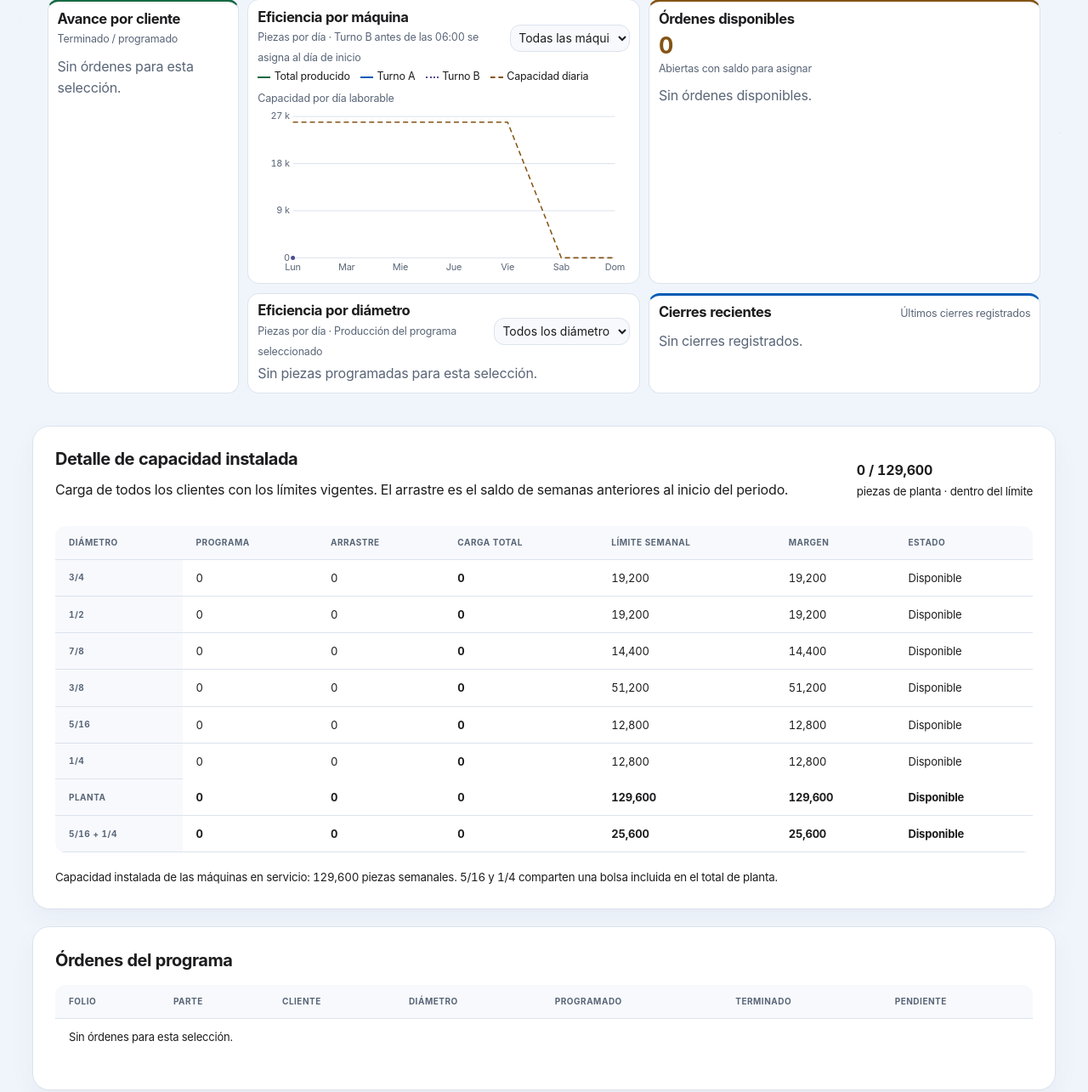
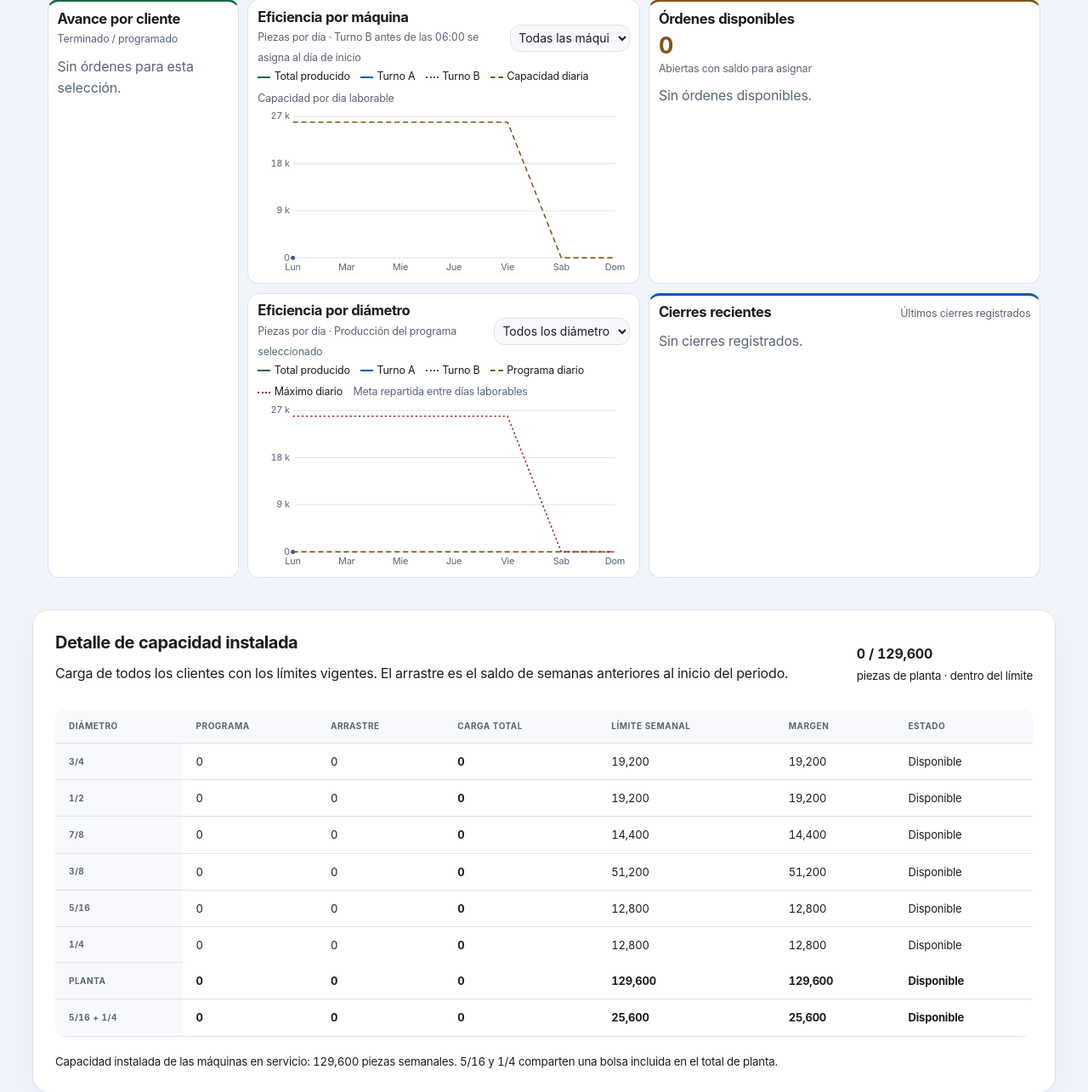
Before and after one commit to Mike50505/Proyecto-Heliang, a Django app: page /planeacion/ in a window 1280 px wide. Shown: the part 571-1856 px from the top of the page at 85% size. Run offline with Django 5.2, Linux system fonts and the light colour scheme; the visitor is signed in with stand-in values (Sample User, id 1); data comes from the database, SQL or seed files in the repository; data that the repository does not hold is empty.

Commit message:
Mostrar máximo diario en eficiencia por diámetro

```diff
--- a/operations/capacity.py
+++ b/operations/capacity.py
@@ -249,9 +249,7 @@ def dashboard(request):
     diameter_series = []
     machine_daily = defaultdict(Counter)
     machine_options = sorted(code for code, limit in machine_limits.items() if limit > 0)
-    available_diameters = (actual_by_diameter.keys() | by_diameter.keys()) if physical else by_diameter.keys()
-    diameter_options = sorted((size for size in available_diameters
-                               if config.diameters.get(size) is not None and config.diameters.get(size) > 0),
+    diameter_options = sorted((size for size, limit in config.diameters.items() if limit and limit > 0),
                               key=diameter_category_sort_key)
     if config.shared_limit is not None and config.shared_limit > 0:
         diameter_options.append(SHARED_LABEL)
@@ -259,6 +257,12 @@ def dashboard(request):
     chart_diameter = request.GET.get("chart_diameter", "")
     if chart_diameter not in diameter_options:
         chart_diameter = ""
+    selected_sizes = SHARED if chart_diameter == SHARED_LABEL else (chart_diameter,) if chart_diameter else ()
+    diameter_limit = plant_limit
+    if chart_diameter == SHARED_LABEL:
+        diameter_limit = config.shared_limit
+    elif chart_diameter:
+        diameter_limit = config.diameters[chart_diameter]
     day = request.GET.get("day", "")
     shift = request.GET.get("shift", "")
     shift_options = []
@@ -285,18 +289,15 @@ def dashboard(request):
         if physical:
             diameter_output = Counter()
             for size, output_by_day in actual_by_diameter.items():
-                if not chart_diameter or (size in SHARED if chart_diameter == SHARED_LABEL else size == chart_diameter):
+                if not selected_sizes or size in selected_sizes:
                     diameter_output.update(output_by_day)
-            diameter_target = (config.shared_limit if chart_diameter == SHARED_LABEL else
-                               config.diameters.get(chart_diameter)) if chart_diameter else plant_limit
-            diameter_series = weekly_series(dates, today, config.days, diameter_output, diameter_target, daily=True)
+            diameter_series = weekly_series(dates, today, config.days, diameter_output, diameter_limit, daily=True)
         else:
-            selected_sizes = SHARED if chart_diameter == SHARED_LABEL else (chart_diameter,) if chart_diameter else ()
             diameter_target = (sum(by_diameter[size].planned for size in selected_sizes) if selected_sizes
-                               else by_diameter[chart_diameter].planned if chart_diameter else total.planned)
-            if diameter_target:
+                               else total.planned)
+            if diameter_target or diameter_limit:
                 matching_orders = [order_id for order_id, size in selected_parts.items()
-                                   if not chart_diameter or (size in SHARED if chart_diameter == SHARED_LABEL else size == chart_diameter)]
+                                   if not selected_sizes or size in selected_sizes]
                 closes_by_shift = ProductionClose.objects.filter(work_item__order_id__in=matching_orders,
                                                                    closed_at__lt=cutoff)
                 closes_by_shift = operational_closes(closes_by_shift).filter(
@@ -351,6 +352,8 @@ def dashboard(request):
         "available_orders": available_orders,
         "machine_series": machine_series, "machine_options": machine_options, "chart_machine": machine_code,
         "diameter_series": diameter_series, "diameter_options": diameter_options, "chart_diameter": chart_diameter,
+        "diameter_daily_limit": Decimal(diameter_limit) / config.days,
+        "capacity_workdays": config.days,
         "machine_other_output": any(row[-1] for row in machine_series),
         "diameter_other_output": any(row[-1] for row in diameter_series),
         "capacities": rows, "plant": plant, "pool": pool, "installed": installed,
--- a/static/css/capacity.css
+++ b/static/css/capacity.css
@@ -171,10 +171,13 @@ html[data-theme="dark"] .cap-screen {--tv-shift-b:#c5affb}
 .cap-series-b {--series-color:var(--tv-shift-b)}
 .cap-series-other {--series-color:var(--tv-muted)}
 .cap-series-target {--series-color:var(--tv-amber)}
+.cap-series-limit {--series-color:var(--tv-red)}
 .cap-chart-legend span::before {content:"";display:inline-block;width:1.2em;border-top:2px solid var(--series-color);vertical-align:middle;margin-right:.35em}
 .cap-chart-legend .cap-series-target::before {border-top-style:dashed}
+.cap-chart-legend .cap-series-limit::before {border-top-style:dotted}
 .cap-chart-legend .cap-series-b::before {border-top-style:dotted}
 .cap-screen[data-chart-type="bars"] .cap-chart-legend span::before {width:.75em;height:.72em;border:0;background:var(--series-color)}
+.cap-screen[data-chart-type="bars"] .cap-chart-legend .cap-series-limit::before {height:2px}
 .cap-screen[data-chart-type="bars"] .cap-series-total {display:none}
 .cap-chart-legend small {font-size:1em}
 .cap-screen-list {margin-top:.4em}
--- a/static/js/capacity-screen.js
+++ b/static/js/capacity-screen.js
@@ -17,12 +17,13 @@
     canvas.hidden = width < 120 || height < 50;
     if (canvas.hidden) return;
 
-    const parse = value => value === '' ? null : Number(value);
+    const parse = value => value == null || value === '' ? null : Number(value);
     const rows = [...canvas.nextElementSibling.children].map(({dataset}) => ({
       label: dataset.label,
       date: dataset.date,
       actual: parse(dataset.actual),
       target: parse(dataset.target),
+      limit: parse(dataset.limit),
       shiftA: parse(dataset.shiftA),
       shiftB: parse(dataset.shiftB),
       other: parse(dataset.other),
@@ -39,14 +40,14 @@
     const right = width - font * 1.6;
     const top = font * .65;
     const bottom = height - font * 1.7;
-    const peak = Math.max(3, ...rows.map(row => Math.max(row.actual ?? 0, row.target ?? 0)));
+    const peak = Math.max(3, ...rows.map(row => Math.max(row.actual ?? 0, row.target ?? 0, row.limit ?? 0)));
     const step = 10 ** Math.floor(Math.log10(peak / 3));
     const max = 3 * step * Math.ceil(peak / (3 * step));
     const groupWidth = (right - left) / rows.length;
     const x = index => left + (bars ? groupWidth * (index + .5) : (right - left) * index / (rows.length - 1));
     const y = value => bottom - (bottom - top) * value / max;
     const format = new Intl.NumberFormat('es-MX', {notation:'compact', maximumFractionDigits:1});
-    const exactFormat = new Intl.NumberFormat('es-MX', {maximumFractionDigits:0});
+    const exactFormat = new Intl.NumberFormat('es-MX', {maximumFractionDigits:3});
     const parent = canvas.parentElement;
     let tooltip = parent.querySelector('[data-cap-tooltip]');
     if (!tooltip) {
@@ -79,6 +80,7 @@
           if (row.other > 0) lines.push(`Otros / sin turno: ${amount(row.other)}`);
         }
         lines.push(`${state.targetLabel}: ${amount(row.target)}`);
+        if (row.limit !== null) lines.push(`Máximo diario: ${amount(row.limit)}`);
         state.tooltip.textContent = lines.join('\n');
         state.tooltip.hidden = false;
         const x = state.x(index);
@@ -124,6 +126,10 @@
           context.fillStyle = style.getPropertyValue('--tv-amber').trim();
           context.fillRect(x(index) + gap / 2, y(row.target), barWidth, bottom - y(row.target));
         }
+        if (row.limit !== null) {
+          context.fillStyle = style.getPropertyValue('--tv-red').trim();
+          context.fillRect(x(index) - groupWidth * .44, y(row.limit) - 1, groupWidth * .88, 2);
+        }
       });
       return;
     }
@@ -131,6 +137,7 @@
     const series = [
       ['actual', '--tv-green', []], ['shiftA', '--tv-shift-a', []], ['shiftB', '--tv-shift-b', [.19, .32]],
       ['other', '--tv-muted', [.15, .48]], ['target', '--tv-amber', [.55, .36]],
+      ['limit', '--tv-red', [.22, .25]],
     ];
     for (const [key, color, dash] of series) {
       if (key === 'other' && !rows.some(row => row.other > 0)) continue;
--- a/templates/operations/capacity.html
+++ b/templates/operations/capacity.html
@@ -1,6 +1,6 @@
 {% extends 'base.html' %}{% load static %}
 {% block title %}Planeación y capacidad · MESA{% endblock %}
-{% block page_styles %}<link rel="stylesheet" href="{% static 'css/capacity.css' %}?v=compact-machine-capacity">{% endblock %}
+{% block page_styles %}<link rel="stylesheet" href="{% static 'css/capacity.css' %}?v=diameter-daily-limit">{% endblock %}
 {% block content %}
 <div class="capacity-board">
 {% include 'operations/capacity_screen.html' %}
@@ -32,4 +32,4 @@
 <div class="table-wrap"><table><thead><tr><th>Máquina</th><th>Capacidad del periodo</th><th>Piezas producidas</th><th>Utilización</th></tr></thead><tbody>
 {% for code,target,qty,percent in machines %}<tr><th>{{ code }}</th><td>{% if target == None %}Sin configurar{% elif target == 0 %}Fuera de servicio{% else %}{{ target|floatformat:"-3g" }}{% endif %}</td><td>{{ qty|floatformat:"-3g" }}</td><td>{% if percent == None %}—{% else %}{{ percent|floatformat:1 }} %{% endif %}</td></tr>{% endfor %}</tbody></table></div></section>{% endif %}
 </div></div>
-<script defer src="{% static 'js/capacity-screen.js' %}?v=compact-machine-capacity"></script>{% endblock %}
+<script defer src="{% static 'js/capacity-screen.js' %}?v=diameter-daily-limit"></script>{% endblock %}
--- a/templates/operations/capacity_screen.html
+++ b/templates/operations/capacity_screen.html
@@ -118,9 +118,9 @@
       </div>
       <div class="cap-chart-content" data-cap-series="diameter">
         {% if physical_week %}
-          {% include 'operations/capacity_weekly_chart.html' with series=diameter_series has_other=diameter_other_output chart_id='diameter' target_label='Capacidad diaria' chart_label='Producción diaria y capacidad diaria por diámetro' %}
+          {% include 'operations/capacity_weekly_chart.html' with series=diameter_series has_other=diameter_other_output chart_id='diameter' target_label='Máximo diario' chart_label='Producción diaria y capacidad diaria por diámetro' %}
         {% else %}
-          {% include 'operations/capacity_weekly_chart.html' with series=diameter_series has_other=diameter_other_output chart_id='diameter' target_label='Programa diario' chart_label='Producción diaria y programa diario por diámetro' %}
+          {% include 'operations/capacity_weekly_chart.html' with series=diameter_series has_other=diameter_other_output chart_id='diameter' target_label='Programa diario' daily_limit=diameter_daily_limit chart_label='Producción diaria y programa diario por diámetro con límite configurado' %}
         {% endif %}
       </div>
     </section>
--- a/templates/operations/capacity_weekly_chart.html
+++ b/templates/operations/capacity_weekly_chart.html
@@ -3,6 +3,7 @@
     <span class="cap-series-total">Total producido</span><span class="cap-series-a">Turno A</span><span class="cap-series-b">Turno B</span>
     {% if has_other %}<span class="cap-series-other">Otros / sin turno</span>{% endif %}
     <span class="cap-series-target">{{ target_label }}</span>
+    {% if daily_limit != None %}<span class="cap-series-limit">Máximo diario</span>{% endif %}
     {% if series.0.2 == None %}<small>Sin capacidad configurada</small>{% elif chart_id == 'diameter' %}<small>Meta repartida entre días laborables</small>{% elif chart_id == 'machine' %}<small>Capacidad por día laborable</small>{% endif %}
   </div>
   <div class="cap-line-chart">
@@ -10,9 +11,11 @@
     <ul id="capacity-line-{{ chart_id }}">
       {% for day,actual,target,shift_a,shift_b,other in series %}
         <li data-label="{{ day|date:'D' }}" data-date="{{ day|date:'D d/m/Y' }}" data-actual="{{ actual|floatformat:'3u' }}" data-target="{{ target|floatformat:'3u' }}"
-            data-shift-a="{{ shift_a|floatformat:'3u' }}" data-shift-b="{{ shift_b|floatformat:'3u' }}" data-other="{{ other|floatformat:'3u' }}">
+            data-shift-a="{{ shift_a|floatformat:'3u' }}" data-shift-b="{{ shift_b|floatformat:'3u' }}" data-other="{{ other|floatformat:'3u' }}"
+            {% if daily_limit != None %}data-limit="{% if forloop.counter <= capacity_workdays %}{{ daily_limit|floatformat:'3u' }}{% else %}0{% endif %}"{% endif %}>
           {{ day|date:'D d/m' }} · Producido {% if actual != None %}{{ actual|floatformat:"-3g" }} · Turno A {{ shift_a|floatformat:"-3g" }} · Turno B {{ shift_b|floatformat:"-3g" }}{% if other %} · Otros / sin turno {{ other|floatformat:"-3g" }}{% endif %}{% else %}—{% endif %}
           · {{ target_label }} {% if target != None %}{{ target|floatformat:"-3g" }}{% else %}—{% endif %}
+          {% if daily_limit != None %}· Máximo diario {% if forloop.counter <= capacity_workdays %}{{ daily_limit|floatformat:"-3g" }}{% else %}0{% endif %}{% endif %}
         </li>
       {% endfor %}
     </ul>
```
